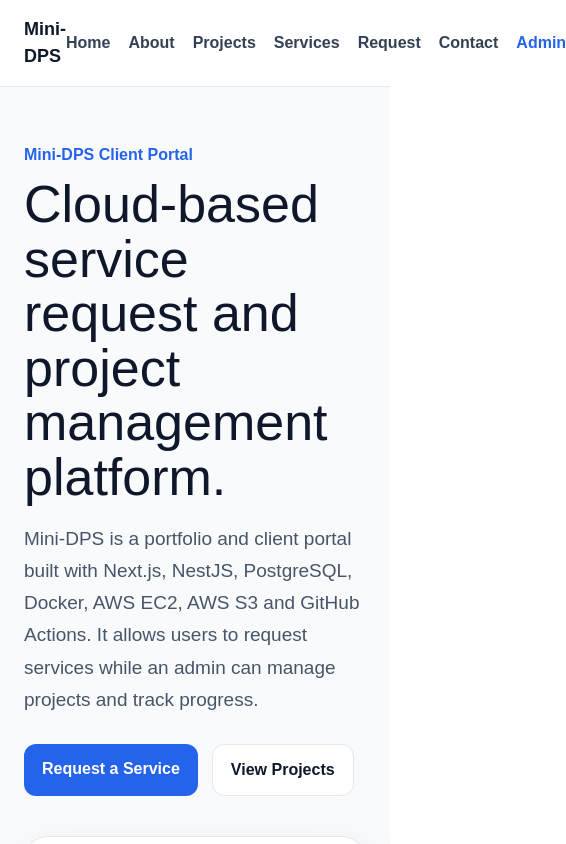
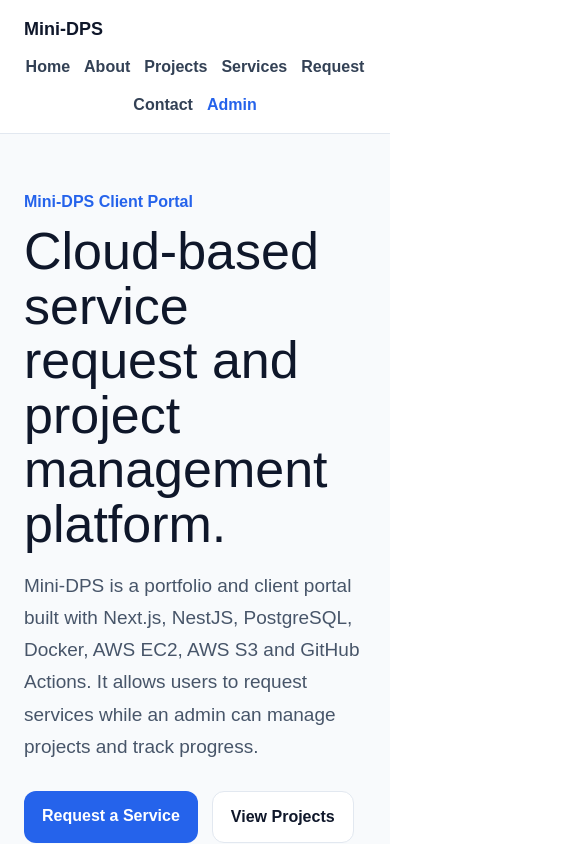
Before and after one commit to Elijah71176/mini-dps, a Next.js app in the folder apps/web/: page / in a window 390 px wide. Shown: the top 844 px of the page, 566 px wide, since content can reach past the window. Built offline with nearby package versions, Linux system fonts and the light colour scheme.

Commit message:
improve navbar mobile responsiveness

```diff
--- a/apps/web/app/layout.tsx
+++ b/apps/web/app/layout.tsx
@@ -29,12 +29,13 @@
         className={`${geistSans.variable} ${geistMono.variable} antialiased`}
         style={{ margin: 0 }}
       >
-        {/* NAVBAR */}
         <nav
           style={{
             display: "flex",
             justifyContent: "space-between",
             alignItems: "center",
+            flexWrap: "wrap",
+            gap: 12,
             padding: "16px 24px",
             borderBottom: "1px solid #e2e8f0",
             background: "white",
@@ -55,21 +56,26 @@
             Mini-DPS
           </Link>
 
-          <div style={{ display: "flex", gap: 18 }}>
+          <div
+            style={{
+              display: "flex",
+              gap: 14,
+              flexWrap: "wrap",
+              justifyContent: "center",
+            }}
+          >
             <Link href="/" style={linkStyle}>Home</Link>
             <Link href="/about" style={linkStyle}>About</Link>
             <Link href="/projects" style={linkStyle}>Projects</Link>
             <Link href="/services" style={linkStyle}>Services</Link>
             <Link href="/request" style={linkStyle}>Request</Link>
             <Link href="/contact" style={linkStyle}>Contact</Link>
-
             <Link href="/admin/projects" style={{ ...linkStyle, color: "#2563eb" }}>
               Admin
             </Link>
           </div>
         </nav>
 
-        {/* PAGE CONTENT */}
         <main>{children}</main>
       </body>
     </html>
```
Lines whose indentation alone changed are shown as unchanged.
